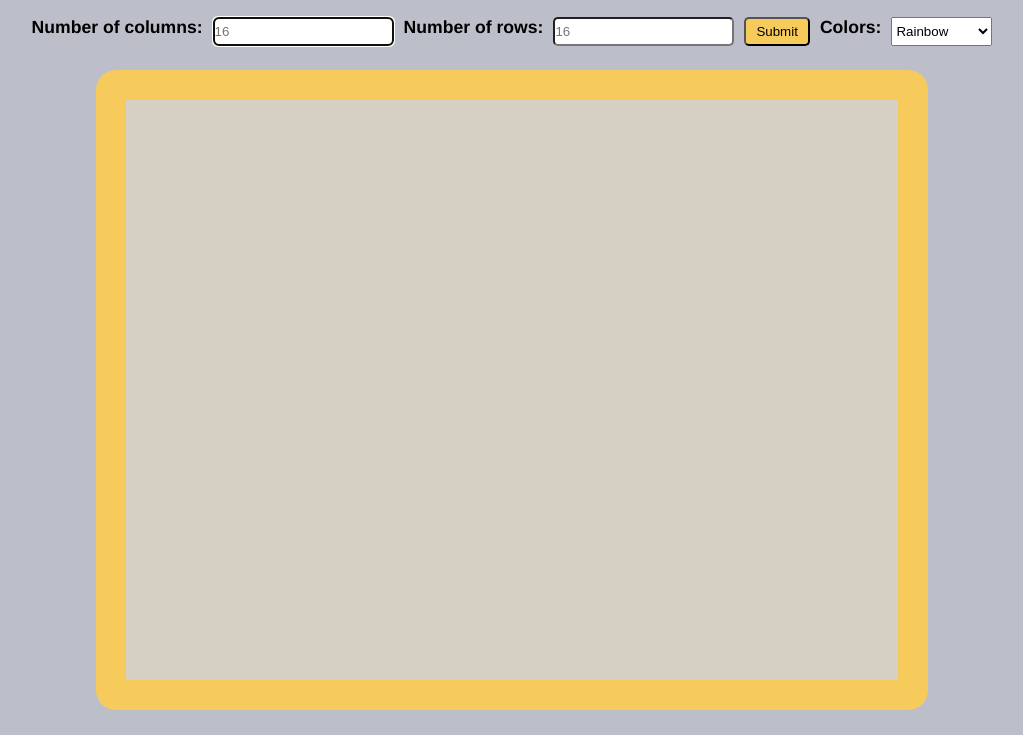
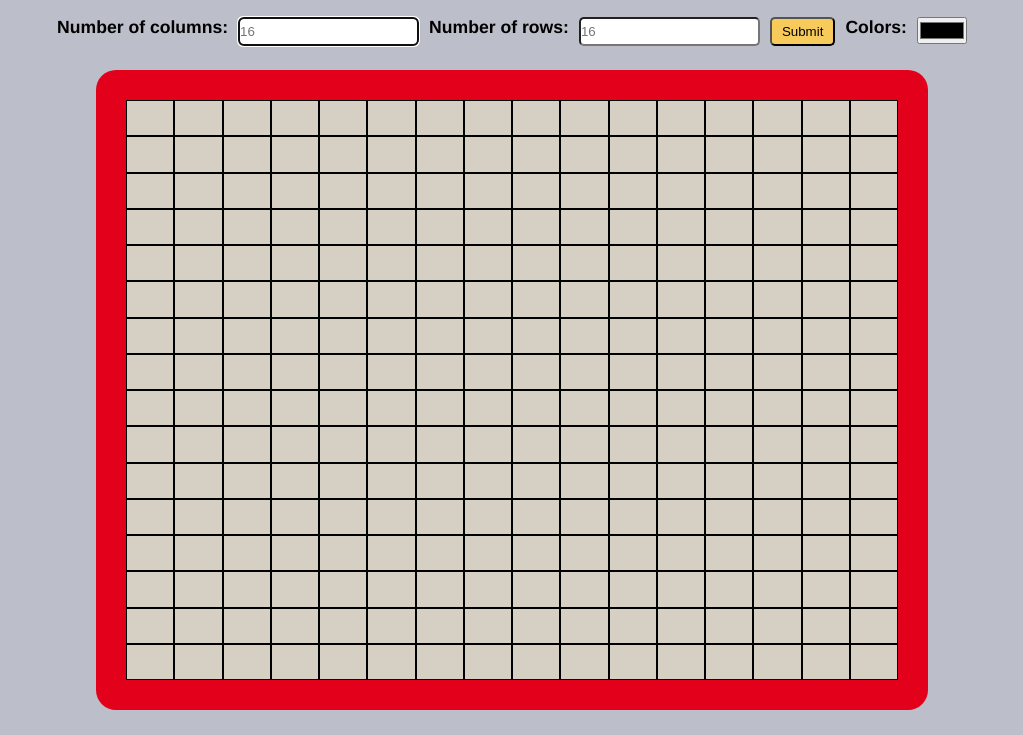
Before and after one commit to jadebugnos/odin-etch-a-sketch, a plain HTML site: page index.html in a window 1280 px wide. Shown: the part 65-800 px from the top of the page, without its empty margins (128-1151 px from the left). Drawn offline with Linux system fonts and the light colour scheme.

Commit message:
replace color list feature with color picker

```diff
--- a/index.html
+++ b/index.html
@@ -17,25 +17,8 @@
         <label for="rows">Number of rows:</label>
         <input class="input-field" id="rows" type="text" placeholder="16" name="rows">
         <input id="button" type="submit" value="Submit">
-        <label for="effects">Colors:</label>
-        <select id="effects" name="effects" class="effects">
-            <option value="rainbow" selected>Rainbow</option>
-            <option value="crimson">Crimson</option>
-            <option value="coral">Coral</option>
-            <option value="teal">Teal</option>
-            <option value="violet">Violet</option>
-            <option value="turquoise">Turquoise</option>
-            <option value="gold">Gold</option>
-            <option value="royalblue">Royal Blue</option>
-            <option value="olive">Olive</option>
-            <option value="lavender">Lavender</option>
-            <option value="salmon">Salmon</option>
-            <option value="forestgreen">Forest Green</option>
-            <option value="navy">Navy</option>
-            <option value="peachpuff">Peach Puff</option>
-            <option value="chocolate">Chocolate</option>
-            <option value="hotpink">Hot Pink</option>
-        </select>
+        <label for="color">Colors:</label>
+        <input type="color" id="colors" name="colors" class="colors">
     </form>
     <div id="box-container"></div>
 </body>
--- a/script.js
+++ b/script.js
@@ -53,22 +53,6 @@ parentBox.addEventListener('mouseover', getEffects);
 
 
 const effectsArr = {
-    crimson: '#DC143C',
-    coral: '#FF7F50',
-    teal: '#008080',
-    violet: '#8A2BE2',
-    turquoise: '#40E0D0',
-    gold: '#FFD700',
-    royalblue: '#4169E1',
-    olive: '#808000',
-    lavender: '#E6E6FA',
-    salmon: '#FA8072',
-    forestgreen: '#228B22',
-    navy: '#000080',
-    peachpuff: '#FFDAB9',
-    chocolate: '#D2691E',
-    hotpink: '#FF69B4',
-
 
     get rainbow() {
         return '#' + ((1 << 24) * Math.random() | 0).toString(16).padStart(6, '0');
@@ -77,11 +61,11 @@ const effectsArr = {
 
 
 function getEffects(e) {
-    const userChoice = document.querySelector('#effects').value;
-    const colorCode = effectsArr[userChoice];
+    const userChoice = document.querySelector('#colors').value;
+    // const colorCode = effectsArr[userChoice];
 
     if (e.target !== e.currentTarget) {
-        e.target.style.backgroundColor = colorCode;
+        e.target.style.backgroundColor = userChoice;
     } else if (e.target !== e.currentTarget && userChoice === "rainbow") {
         e.target.style.backgroundColor = colorCode.rainbow;
     }
--- a/styles.css
+++ b/styles.css
@@ -30,7 +30,7 @@ label {
     height: calc(100% - 20%);
     width: calc(100% - 35%);
     flex-wrap: wrap;
-    border: 30px solid rgb(247, 203, 91);
+    border: 30px solid   #E3001B;
     border-radius: 20px;
     background-color: #D6CFC4;
 }
@@ -38,15 +38,16 @@ label {
 .boxes {
     height: 6.25%;
     width: 6.25%;
-    opacity: 0;
-    transition: opacity 10s ease-in-out;
+    /* opacity: 0; */
+    /* transition: opacity 10s ease-in-out; */
     border: 1px solid black;
 }
 
-.boxes:hover {
+
+/* .boxes:hover {
     opacity: 1;
     transition: opacity 0s;
-}
+} */
 
 
 #user-input {
```
